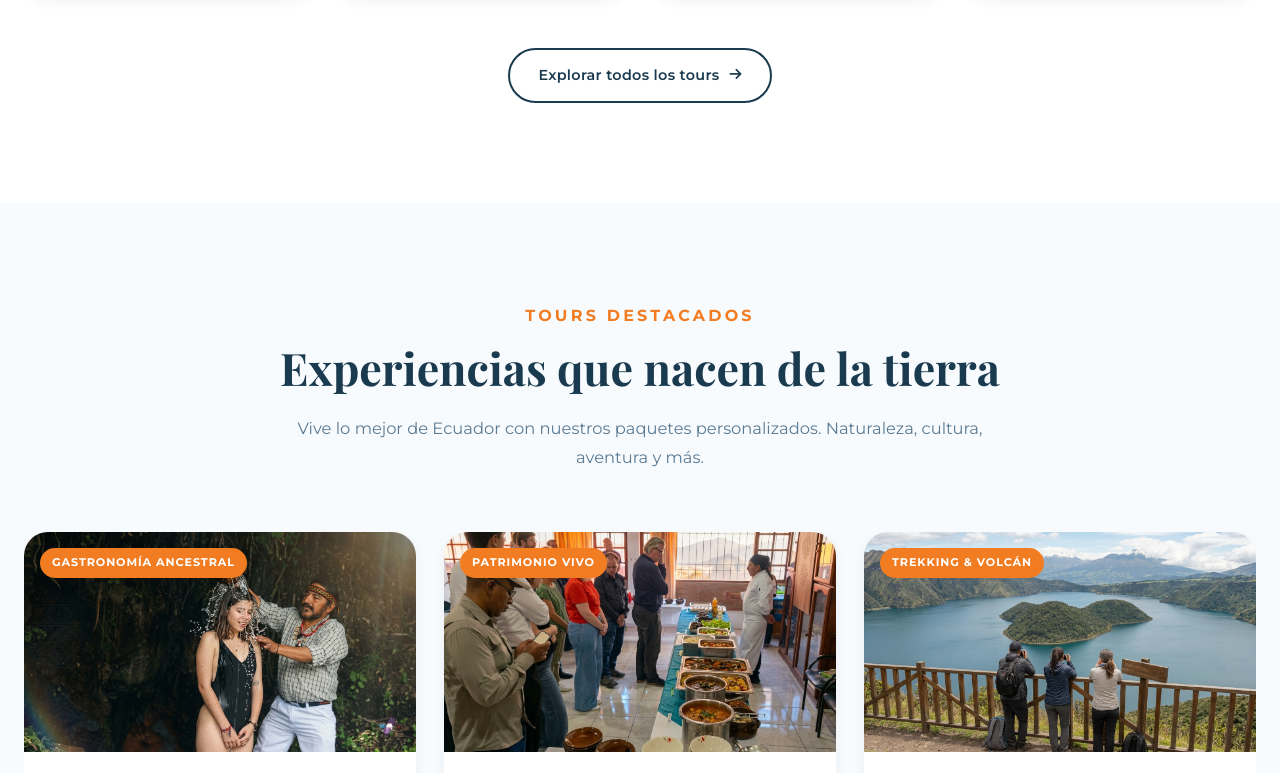
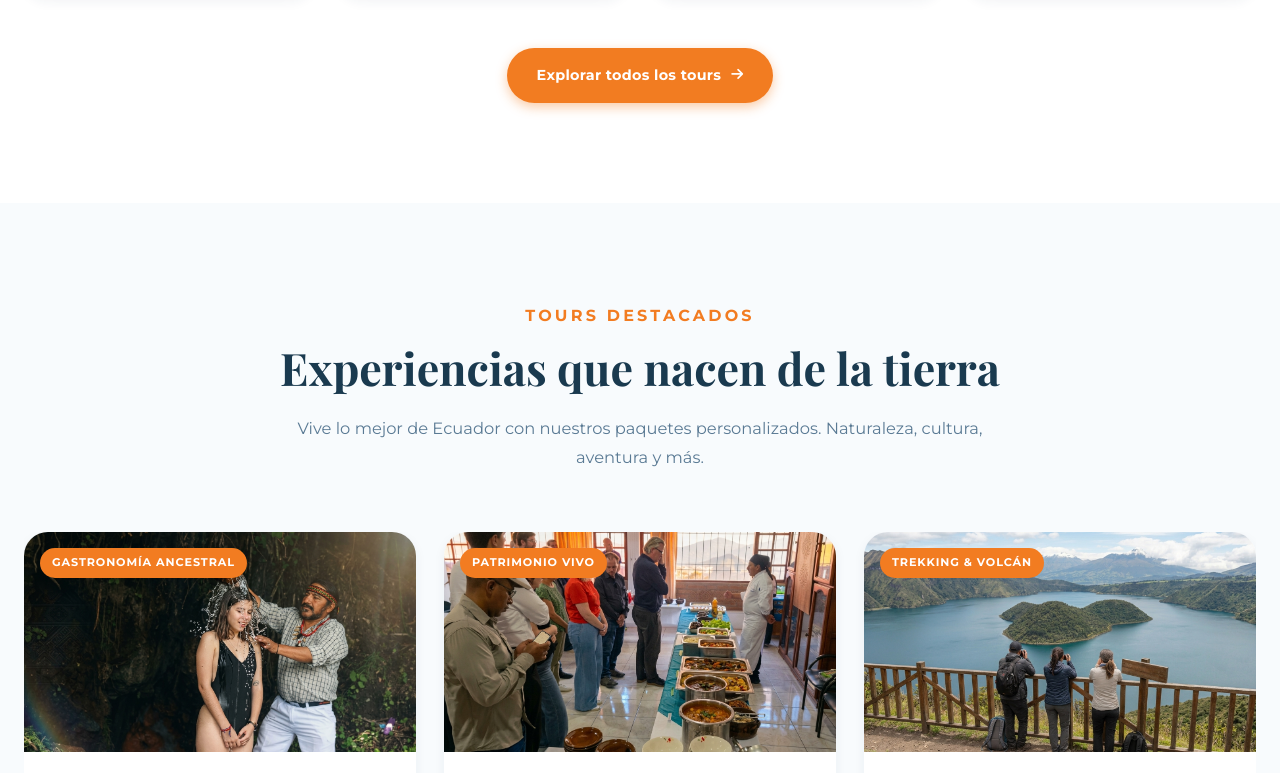
Before and after one commit to Santyx1/alltourecuador, a plain HTML site: page index.html in a window 1280 px wide. Shown: the part 4287-5060 px from the top of the page. Drawn offline with nearby package versions, Linux system fonts and the light colour scheme; a web font is replaced by a local one.

Commit message:
Update index.html

```diff
--- a/index.html
+++ b/index.html
@@ -446,7 +446,7 @@
                 </div>
 
                 <div class="regions-cta">
-                    <a href="destinos.html" class="btn btn-outline-brand">
+                    <a href="destinos.html" class="btn btn-accent">
                         <span data-i18n="regions.btn">Explorar todos los tours</span>
                         <i class="fa-solid fa-arrow-right"></i>
                     </a>
```
